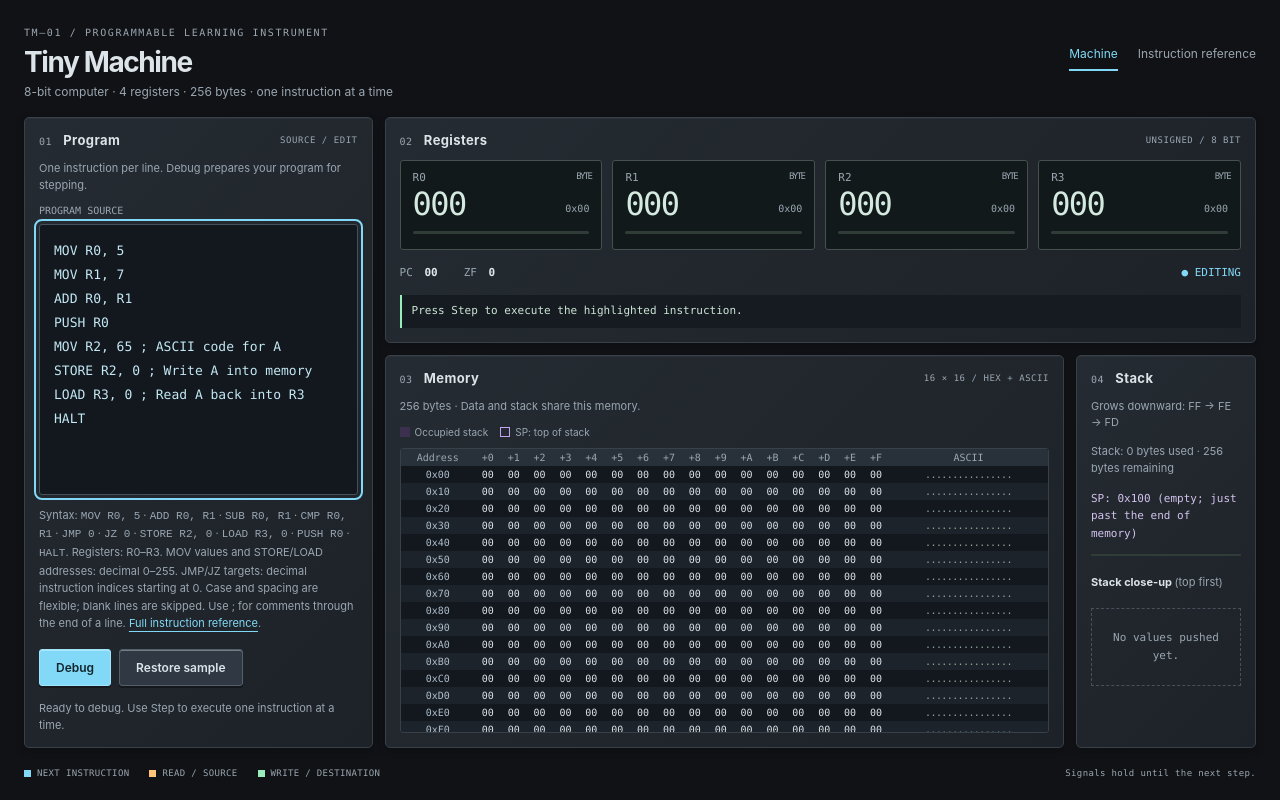
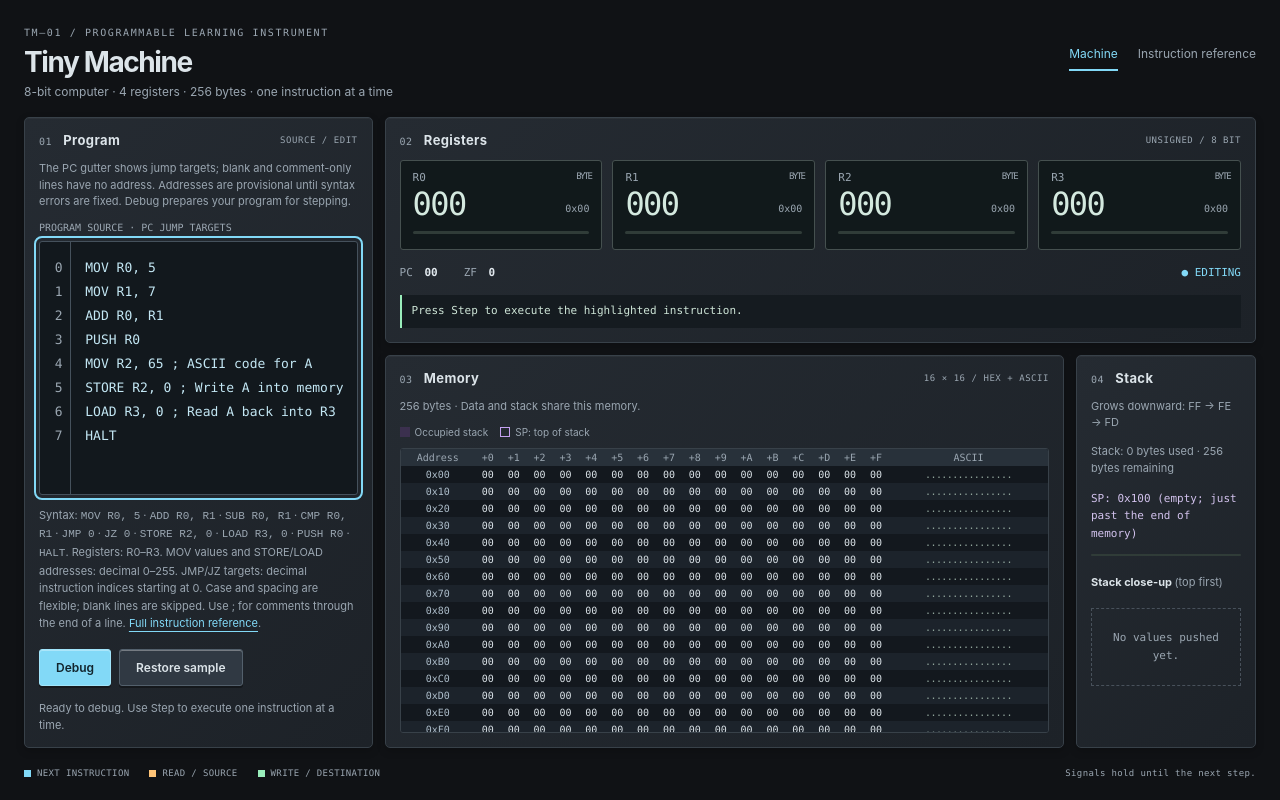
Before and after one commit to liquidvapour/learn-to-code, a React (Vite) app: page / in a window 1280 px wide. Built offline with nearby package versions, Linux system fonts and the light colour scheme.

Commit message:
Add PC jump-target gutter to program editor

```diff
--- a/src/App.tsx
+++ b/src/App.tsx
@@ -67,6 +67,11 @@ function App() {
   const [source, setSource] = useState(SAMPLE_SOURCE)
   const [programMode, setProgramMode] = useState<'edit' | 'debug'>('edit')
   const { program, errors } = parseProgram(source)
+  const editorGutter = useRef<HTMLPreElement>(null)
+  let editorPc = 0
+  const editorAddresses = source.split(/\r?\n/).map((line) => (
+    line.split(';', 1)[0].trim() ? String(editorPc++) : ''
+  ))
   const addressWidth = `${String(Math.max(0, program.length - 1)).length + 3}ch`
   const lineNumberWidth = `${String(program.at(-1)?.lineNumber ?? 1).length + 5}ch`
   const [execution, setExecution] = useState<ExecutionView>(() => ({
@@ -135,14 +140,22 @@ function App() {
           <div className="module-heading"><h2 id="program-title"><span>01</span> Program</h2><span className="module-label">{programMode === 'edit' ? 'SOURCE / EDIT' : 'SEQUENCER / DEBUG'}</span></div>
           {programMode === 'edit' ? (
             <>
-              <p className="panel-note" id="editor-help">One instruction per line. Debug prepares your program for stepping.</p>
-              <label className="editor-label" htmlFor="program-source">Program source</label>
+              <p className="panel-note" id="editor-help">The PC gutter shows jump targets; blank and comment-only lines have no address. Addresses are provisional until syntax errors are fixed. Debug prepares your program for stepping.</p>
+              <label className="editor-label" htmlFor="program-source">Program source · PC jump targets</label>
+              <div className="source-editor" data-invalid={errors.length > 0}>
+                <div className="editor-gutter" aria-hidden="true" style={{ width: `${Math.max(2, String(Math.max(0, editorPc - 1)).length) + 2}ch` }}>
+                  <pre ref={editorGutter}>{editorAddresses.map((address) => address || ' ').join('\n')}</pre>
+                </div>
                 <textarea
                   autoFocus
                   id="program-source"
                   className="program-editor"
                   value={source}
                   onChange={(event) => editSource(event.target.value)}
+                  onScroll={(event) => {
+                    if (editorGutter.current) editorGutter.current.style.transform = `translateY(-${event.currentTarget.scrollTop}px)`
+                  }}
+                  wrap="off"
                   rows={8}
                   spellCheck={false}
                   autoCapitalize="off"
@@ -150,6 +163,7 @@ function App() {
                   aria-describedby="editor-help syntax-help program-errors"
                   aria-invalid={errors.length > 0}
                 />
+              </div>
               <p className="syntax-help" id="syntax-help">
                 Syntax: <code>MOV R0, 5</code> · <code>ADD R0, R1</code> · <code>SUB R0, R1</code> · <code>CMP R0, R1</code> · <code>JMP 0</code> · <code>JZ 0</code> · <code>STORE R2, 0</code> · <code>LOAD R3, 0</code> · <code>PUSH R0</code> · <code>HALT</code>.
                 {' '}Registers: R0–R3. MOV values and STORE/LOAD addresses: decimal 0–255. JMP/JZ targets: decimal instruction indices starting at 0. Case and spacing are flexible; blank lines are skipped. Use ; for comments through the end of a line.
--- a/src/style.css
+++ b/src/style.css
@@ -33,8 +33,13 @@ h1 { margin: 5px 0; font-size: 28px; letter-spacing: -.05em; font-weight: 750; }
 .panel-note { color: var(--muted); font-size: 11px; line-height: 1.5; margin: 0 0 12px; }
 .program-panel { display: flex; flex-direction: column; }
 .editor-label { font: 10px var(--mono); color: var(--muted); text-transform: uppercase; margin-bottom: 8px; }
-.program-editor { width: 100%; flex: 1; min-height: 100px; resize: none; padding: 14px; border: 1px solid #45515c; border-radius: 3px; background: #12181d; color: #c3e7f4; font: 13px/1.85 var(--mono); tab-size: 2; }
-.program-editor[aria-invalid='true'] { border-color: #ffb4a9; }
+.source-editor { display: flex; flex: 1; min-height: 100px; overflow: hidden; border: 1px solid #45515c; border-radius: 3px; background: #12181d; }
+.source-editor:focus-within { outline: 2px solid var(--cyan); outline-offset: 3px; }
+.source-editor[data-invalid='true'] { border-color: #ffb4a9; }
+.editor-gutter { position: relative; flex-shrink: 0; overflow: hidden; border-right: 1px solid #45515c; color: var(--muted); font: 13px/1.85 var(--mono); user-select: none; }
+.editor-gutter pre { position: absolute; inset: 0 0 auto; margin: 0; padding: 14px 1ch; text-align: right; font: inherit; }
+.program-editor { width: 100%; flex: 1; min-width: 0; min-height: 100px; resize: none; padding: 14px; border: 0; border-radius: 0; background: transparent; color: #c3e7f4; font: 13px/1.85 var(--mono); tab-size: 2; }
+.program-editor:focus-visible { outline: none; }
 .syntax-help { font-size: 11px; line-height: 1.6; color: var(--muted); margin: 12px 0; }
 .program-errors { color: #ffb4a9; font-size: 12px; max-height: 90px; overflow: auto; flex-shrink: 0; }
 .program-errors ul { padding-left: 20px; }
```
Also changed, not shown: progs/fibjmp.txt (added), 1 other file (tests, documents, lock files or other folders). Lines whose indentation alone changed are shown as unchanged.
